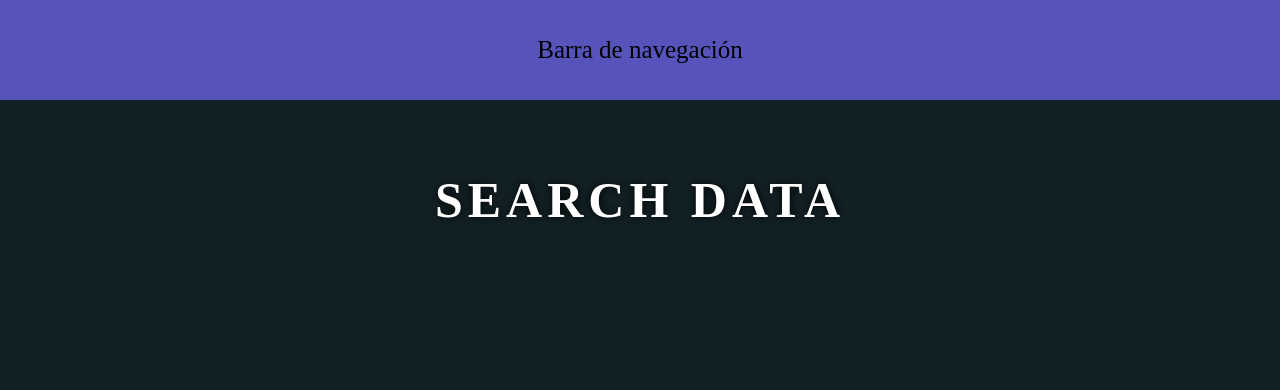
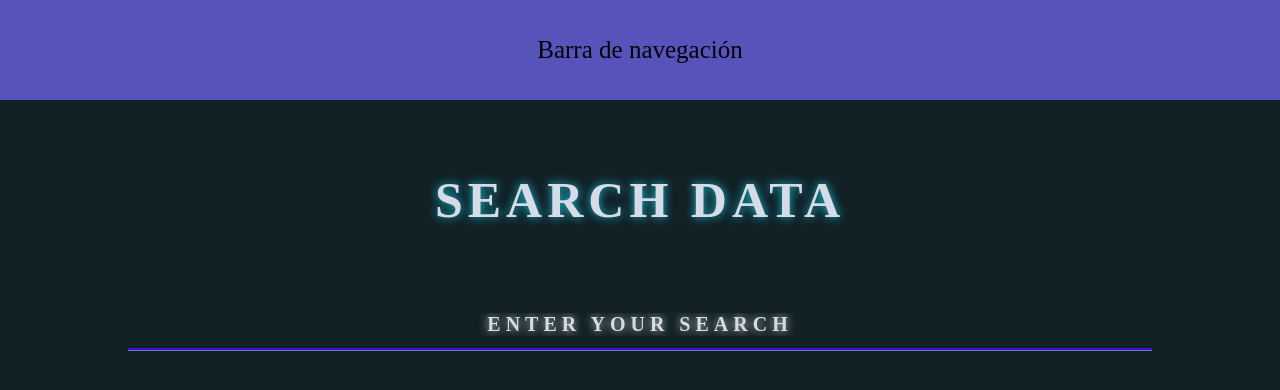
Before and after one commit to Jack-dev02/app-extruder, a plain HTML site: page index.html in a window 1280 px wide. Drawn offline with Linux system fonts and the light colour scheme.

Commit message:
cambios 3

```diff
--- a/index.html
+++ b/index.html
@@ -9,8 +9,12 @@
     <title>App Extruder</title>
 </head>
 <body>
-    <nav class="main-nav">Barra de navegación</nav>
+
+    <nav class="main-nav"> Barra de navegación </nav>
 
     <h1 class="main-title"> Search Data </h1>
+
+    <input type="text" class="search-input" placeholder="Enter Your Search">
+
 </body>
 </html>
--- a/main-css/style.css
+++ b/main-css/style.css
@@ -9,6 +9,13 @@
 html {
   font-size: 62.5%;
   background-color: #122126;
+}
+
+body{
+    display: flex;
+    flex-direction: column;
+    justify-content: center;
+    align-items: center;
 }
 
 .main-nav {
@@ -30,8 +37,40 @@ html {
     text-transform: uppercase;
     letter-spacing: 0.5rem;
     text-align: center;
-    color: #fff;
-    text-shadow: 0 0 10px #000;
+    color: #D8DAE5;
+    text-shadow: #13bfd6 0px 0px 10px;
     height: 200px;
     width: 100%;
 }
+
+.search-input {
+    display: flex;
+    justify-content: center;
+    align-items: center;
+    font-family: 'Playfair Display', serif;
+    font-size: 2rem;
+    text-shadow: #D8DAE5 0px 0px 10px;
+    color: #10f080;
+    height: 50px;
+    width: 80%;
+    background-color: transparent;
+    text-transform: uppercase;
+    letter-spacing: 0.5rem;
+    text-align: center;
+    border-top: 0px solid rgba(0,0,0,1.50 );
+    border-left: 0px solid rgba(0,0,0,1.50 );
+    border-right: 0px solid rgba(0,0,0,1.50 );
+    border-bottom: 2px solid rgba(95,1,247,0.863);
+    box-shadow: rgb(83, 127, 168)  0px 1px 0px;
+    outline: none;
+    cursor: pointer;
+}
+
+::placeholder {
+    color: #D8DAE5;
+    font-size: 2rem;
+    font-weight: 700;
+    text-transform: uppercase;
+    letter-spacing: 0.5rem;
+    text-align: center;
+}
```
